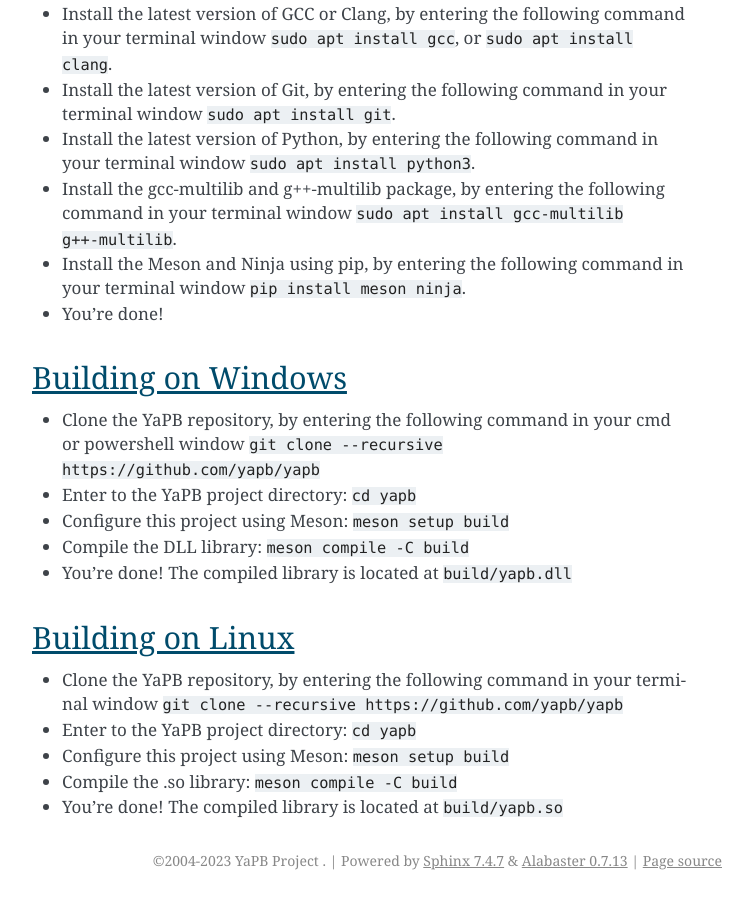
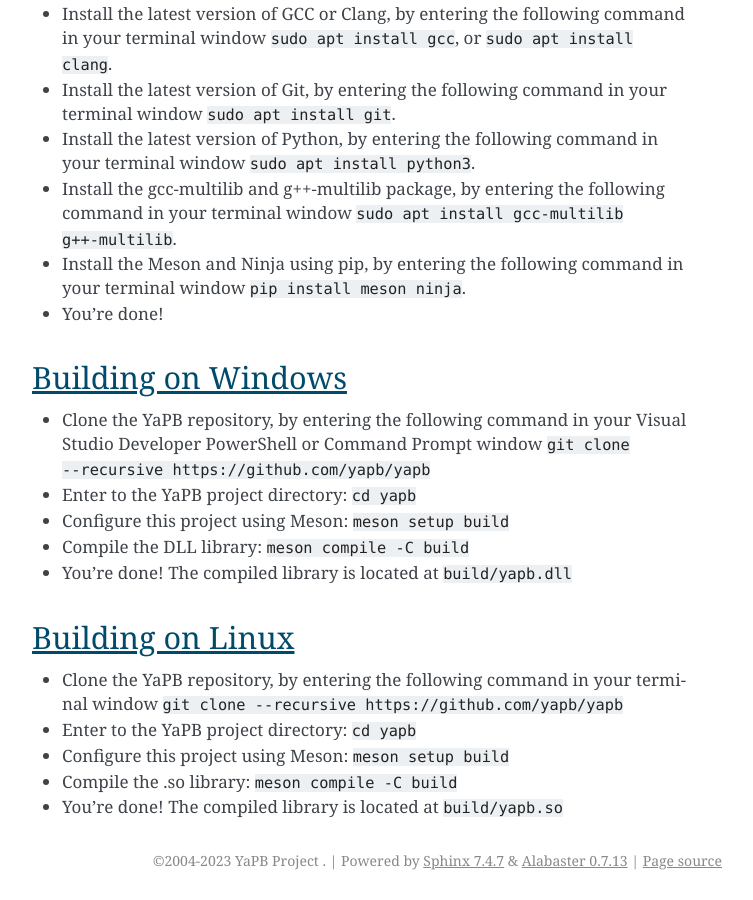
Before and after one commit to yapb/docs, a Sphinx documentation site: the page built from docs/building.rst, in a window 1280 px wide and 900 px high, scrolled down 1042 px. Shown: the whole window, without its empty margins (388-1141 px from the left). Built offline with Sphinx 7.4.7, drawn with Linux system fonts in a browser that asks for light colours.

Commit message:
update: steps for building YaPB on Windows

```diff
--- a/docs/building.rst
+++ b/docs/building.rst
@@ -32,7 +32,7 @@
 
 Building on Windows
 =======================
-- Clone the YaPB repository, by entering the following command in your cmd or powershell window ``git clone --recursive https://github.com/yapb/yapb``
+- Clone the YaPB repository, by entering the following command in your Visual Studio Developer PowerShell or Command Prompt window ``git clone --recursive https://github.com/yapb/yapb``
 - Enter to the YaPB project directory: ``cd yapb``
 - Configure this project using Meson: ``meson setup build``
 - Compile the DLL library: ``meson compile -C build``
```
